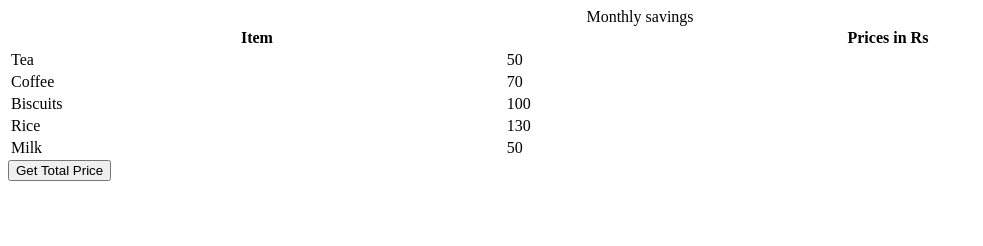
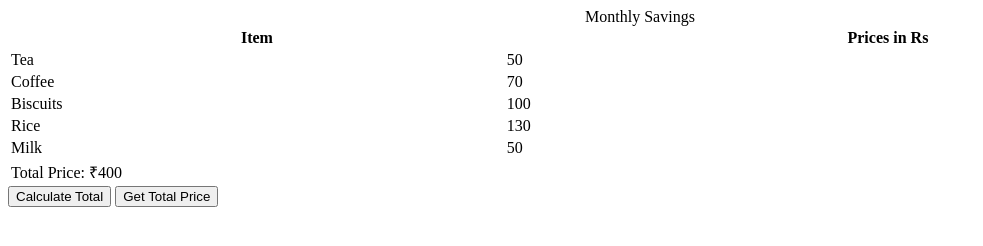
Before and after one commit to acciojob/grofers-checkout-Joskemu, a website: page main.html in a window 1280 px wide. Both pictures are taken after a click on the button "Get Total Price". Shown: the whole page, without its empty margins (0-983 px from the left). Drawn offline with Linux system fonts and the light colour scheme.

Commit message:
created a submission

```diff
--- a/main.html
+++ b/main.html
@@ -7,10 +7,10 @@
 </head>
 
 <body>
-    <!-- the entire body must be written by student -->
+    <!-- Table to display item prices -->
     <table style="width: 100%">
         <caption>
-      Monthly savings
+            Monthly Savings
         </caption>
         <tr>
             <th>Item</th>
@@ -37,9 +37,11 @@
             <td class="price">50</td>
         </tr>
     </table>
-    <script type="text/javascript" src="./script.js">
-</script>
 
+    <!-- Button to calculate the total price -->
+    <button id="calculate-total">Calculate Total</button>
+
+    <script type="text/javascript" src="./script.js"></script>
 </body>
 
 </html>
--- a/script.js
+++ b/script.js
@@ -1,10 +1,31 @@
+// Create and append the button to the body
 const getSumBtn = document.createElement("button");
 getSumBtn.append("Get Total Price");
 document.body.appendChild(getSumBtn);
 
+// Define the function to calculate and display the total sum
 const getSum = () => {
-//Add your code here
+    // Get all elements with the class 'price' (the prices in the table)
+    const priceElements = document.querySelectorAll('.price');
 
+    // Initialize total price to 0
+    let totalPrice = 0;
+
+    // Loop through each price element and add its value to the total
+    priceElements.forEach(function(priceElement) {
+        totalPrice += parseFloat(priceElement.textContent); // Convert the text content to a number
+    });
+
+    // Create a new row to display the total price
+    const newRow = document.createElement('tr');
+    const totalCell = document.createElement('td');
+    totalCell.setAttribute('colspan', '2');  // Span across both columns (Item and Price)
+    totalCell.textContent = `Total Price: ₹${totalPrice}`;
+
+    // Append the new total row to the table
+    document.querySelector('table').appendChild(newRow);
+    newRow.appendChild(totalCell);
 };
 
+// Add an event listener to the button to trigger the getSum function when clicked
 getSumBtn.addEventListener("click", getSum);
--- a/styles.css
+++ b/styles.css
@@ -1,2 +1,2 @@
 
-/* Your CSS Code here. */
+/* Your CSS Code here. *
```
Lines whose indentation alone changed are shown as unchanged.
